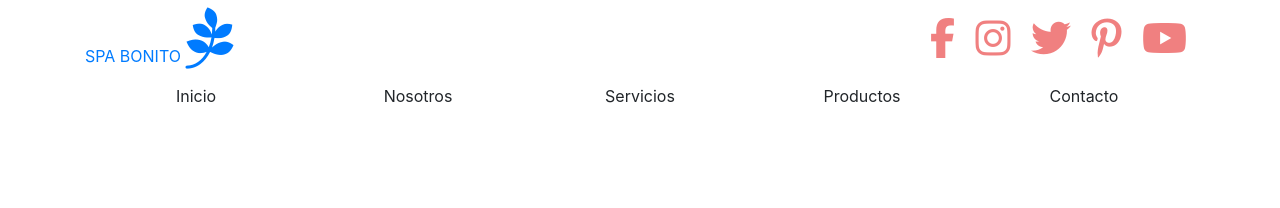
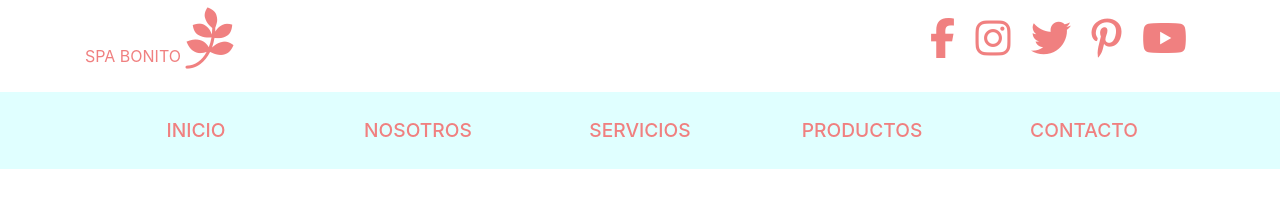
Before and after one commit to lgLuis/Bootstrap4_SPA, a plain HTML site: page index.html in a window 1280 px wide. Drawn offline with Linux system fonts and the light colour scheme.

Commit message:
css al menu de navegacion

```diff
--- a/css/styles.css
+++ b/css/styles.css
@@ -22,3 +22,38 @@
     font-size: 2.5rem;
     color: lightcoral;
 }
+
+.navegacion{
+    background-color: lightcyan;
+}
+.navbar-light .navbar-toggler{
+    background-color: lightcoral;
+}
+
+.navbar-light .navbar-brand,
+.navbar-light .navbar-brand:hover{
+    color: lightcoral;
+    text-transform: uppercase;
+}
+
+.nav-link{
+    color: lightcoral;
+    text-transform: uppercase;
+    font-weight: 500;
+    font-size: 1.2rem;
+    transition: background-color .4s  ease-in-out;
+}
+
+.nav-link:hover{
+    background-color: lightcoral;
+    color: white;
+}
+
+.logo-color{
+    color: lightcoral;
+    text-decoration: none;
+}
+.logo-color:hover{
+    color: lightcoral;
+    text-decoration: none;
+}
--- a/index.html
+++ b/index.html
@@ -12,8 +12,8 @@
 <body>
     <header class="encabezado-sitio container">
         <div class="row justify-content-md-between align-items-center">
-            <div class="col-lg-4">
-                <a href="index.html" class="pt-4 pb-4 text-uppercase">Spa bonito
+            <div class="col-lg-4 ">
+                <a href="index.html" class="pt-4 pb-4 text-uppercase logo-color">Spa bonito
                     <i class="fab fa-pagelines fa-4x"></i>
                 </a>
             </div>
@@ -31,19 +31,24 @@
         </div>
     </header>
 
-    <div class="navegacion">
-        <nav class="nav-ppal navbar navbar-expand-md navbar-light bg-faded">
+    <div class="navegacion mt-3 py-2">
+        <nav class="nav-principal navbar navbar-expand-md navbar-light bg-faded">
+            <button class="navbar-toggler"  type="button" data-toggle="collapse" data-target="#nav_principal" aria-label="Mostrar Navegacion">
+                <span class="navbar-toggler-icon"></span>
+            </button>
             <!--MENU RESPONSIVE-->
             <a href="#" class="navbar-brand d-lg-none">Spa bonito</a>
             <div class="container">
-                <ul class="nav nav-justified w-100 flex-column flex-sm-row">
-                    <li class="nav-item">Inicio<a href="index.html" class="nav-link"></a></li>
-                    <li class="nav-item">Nosotros<a href="#" class="nav-link"></a></li>
-                    <li class="nav-item">Servicios<a href="#" class="nav-link"></a></li>
-                    <li class="nav-item">Productos<a href="#" class="nav-link"></a></li>
-                    <li class="nav-item">Contacto<a href="#" class="nav-link"></a></li>
-                </ul>
-            </div>
+                <div class="collapse navbar-collapse w-100" id="nav_principal">
+                        <ul class="nav nav-justified flex-column flex-sm-row w-100">
+                            <li class="nav-item"><a href="index.html" class="nav-link">Inicio</a></li>
+                            <li class="nav-item"><a href="#" class="nav-link">Nosotros</a></li>
+                            <li class="nav-item"><a href="#" class="nav-link">Servicios</a></li>
+                            <li class="nav-item"><a href="#" class="nav-link">Productos</a></li>
+                            <li class="nav-item"><a href="#" class="nav-link">Contacto</a></li>
+                        </ul>
+                </div> <!--FIN COLLAPSE-->
+            </div> <!--FIN CONTAINER-->
         </nav>
     </div>
 
```
